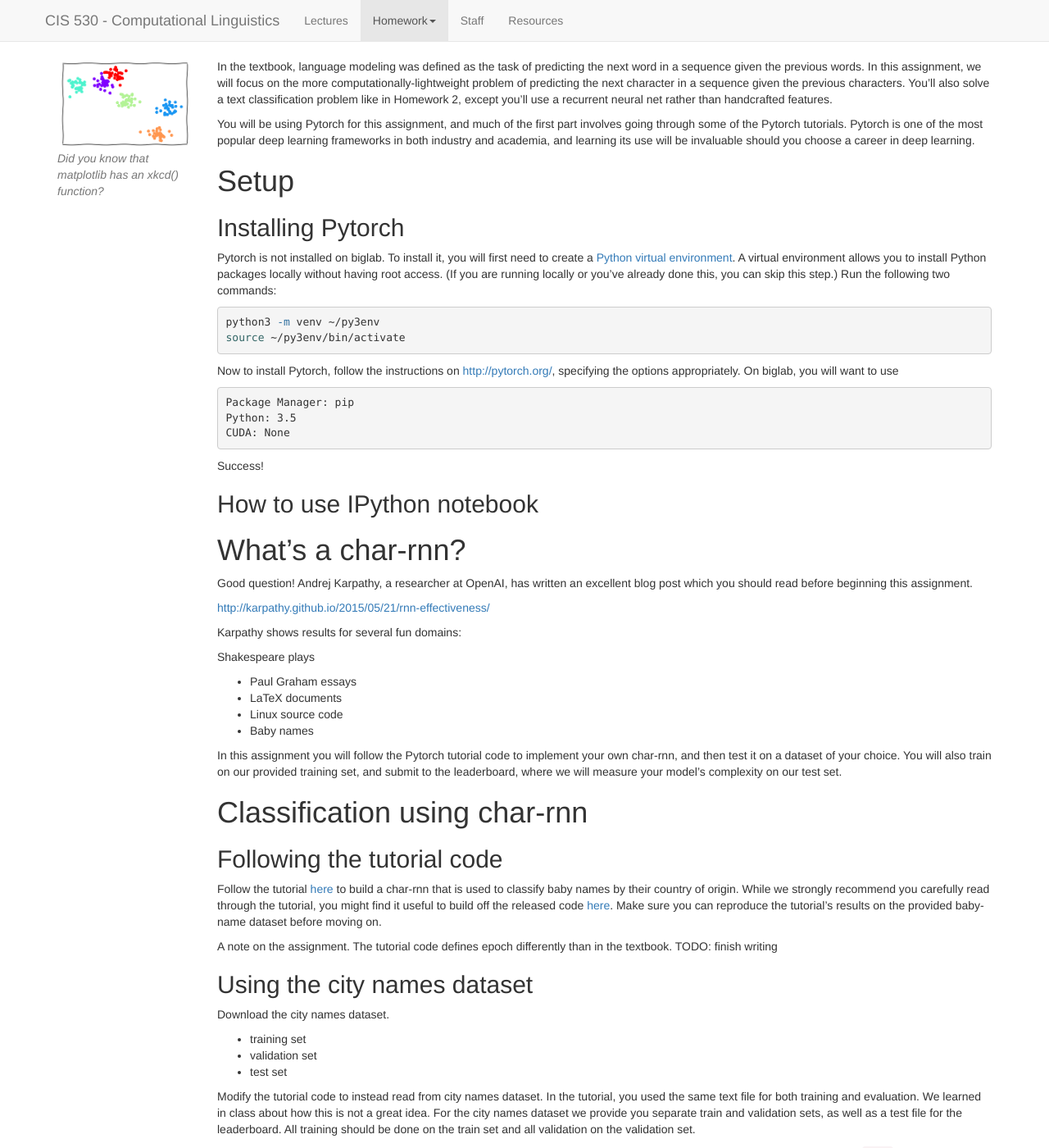
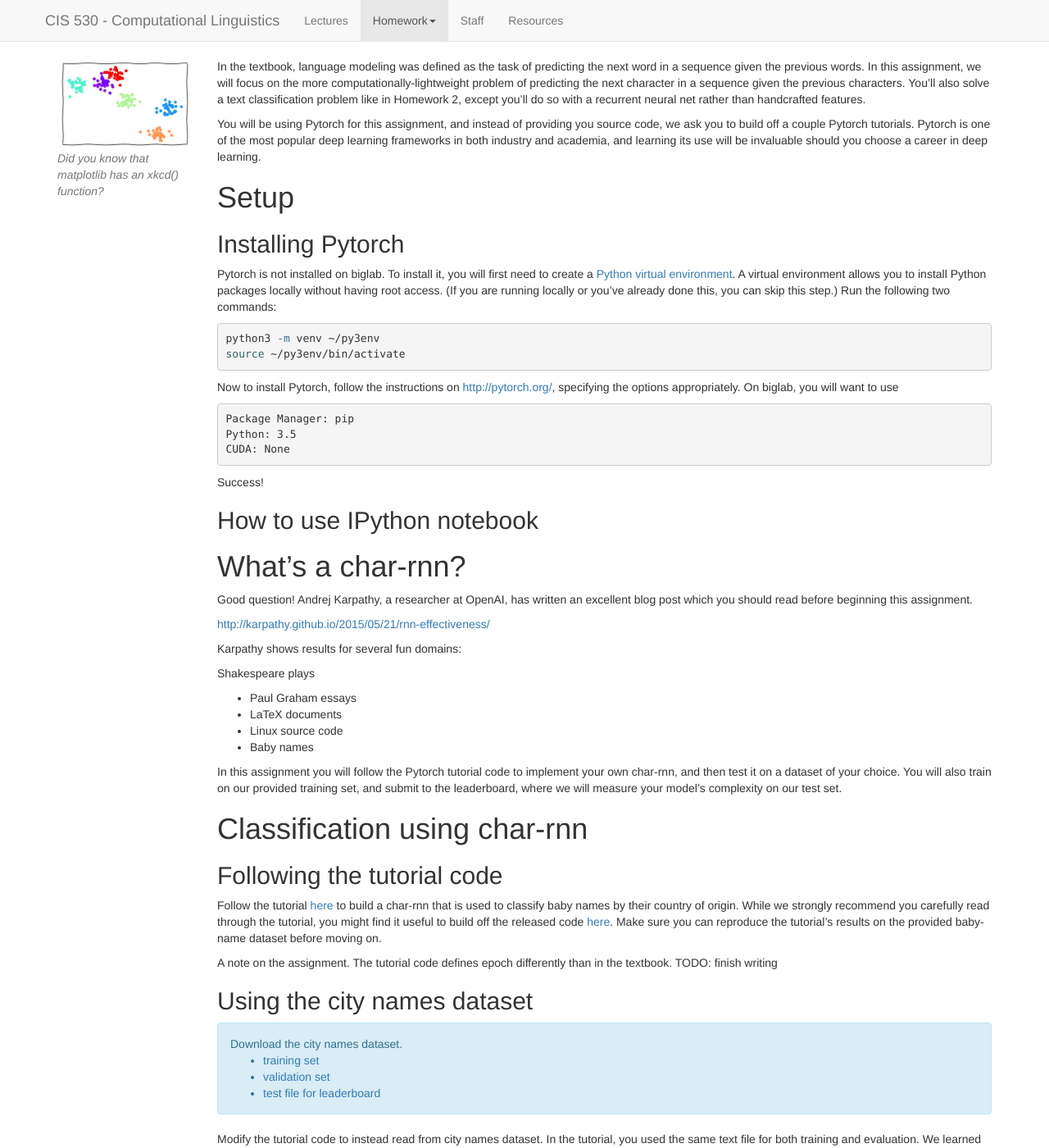
Before and after one commit to computational-linguistics-class/computational-linguistics-class.github.io, a Jekyll site: the page built from assignment5.md, in a window 1280 px wide and 1400 px high. Shown: the whole window at 82% size. Built offline with Jekyll 4.4.1, drawn with Linux system fonts in a browser that asks for light colours; nearby versions of some CDN libraries; a script that is not in the unit is left out; some of the changed text lies outside the part shown.

Commit message:
added data links and deliverables to hw5

```diff
--- a/assignment5.md
+++ b/assignment5.md
@@ -11,9 +11,9 @@
 readings:
 ---
 
-In the textbook, language modeling was defined as the task of predicting the next word in a sequence given the previous words. In this assignment, we will focus on the more computationally-lightweight problem of predicting the next character in a sequence given the previous characters. You'll also solve a text classification problem like in Homework 2, except you'll use a recurrent neural net rather than handcrafted features.
+In the textbook, language modeling was defined as the task of predicting the next word in a sequence given the previous words. In this assignment, we will focus on the more computationally-lightweight problem of predicting the next character in a sequence given the previous characters. You'll also solve a text classification problem like in Homework 2, except you'll do so with a recurrent neural net rather than handcrafted features.
 
-You will be using Pytorch for this assignment, and much of the first part involves going through some of the Pytorch tutorials. Pytorch is one of the most popular deep learning frameworks in both industry and academia, and learning its use will be invaluable should you choose a career in deep learning.
+You will be using Pytorch for this assignment, and instead of providing you source code, we ask you to build off a couple Pytorch tutorials. Pytorch is one of the most popular deep learning frameworks in both industry and academia, and learning its use will be invaluable should you choose a career in deep learning.
 
 # Setup
 
@@ -65,11 +65,12 @@
 
 ## Using the city names dataset
 
+<div class="alert alert-info" markdown="1">
 Download the city names dataset.
-
-* training set
-* validation set
-* test set
+* [training set](downloads/hw5/train.zip)
+* [validation set](downloads/hw5/val.zip)
+* [test file for leaderboard](downloads/hw5/test.txt)
+</div>
 
 Modify the tutorial code to instead read from city names dataset. In the tutorial, you used the same text file for both training and evaluation. We learned in class about how this is not a great idea. For the city names dataset we provide you separate train and validation sets, as well as a test file for the leaderboard. All training should be done on the train set and all validation on the validation set.
 
@@ -109,6 +110,15 @@
 * [Webster dictionary](http://www.gutenberg.org/cache/epub/29765/pg29765.txt)
 * [Jane Austen novels](http://www.gutenberg.org/files/31100/31100.txt)
 
+## Analyze your results
+
+# Deliverables
+<div class="alert alert-warning" markdown="1">
+Here are the deliverables that you will need to submit:
+* writeup.pdf
+* code (.zip). It should be written in Python 3 and include a README.txt briefly explaining how to run it.
+* `labels.txt` predictions for leaderboard.
+</div>
 
 ## Recommended readings
 
```
Also changed, not shown: other parts of assignment5.md (+1 -1 lines).
